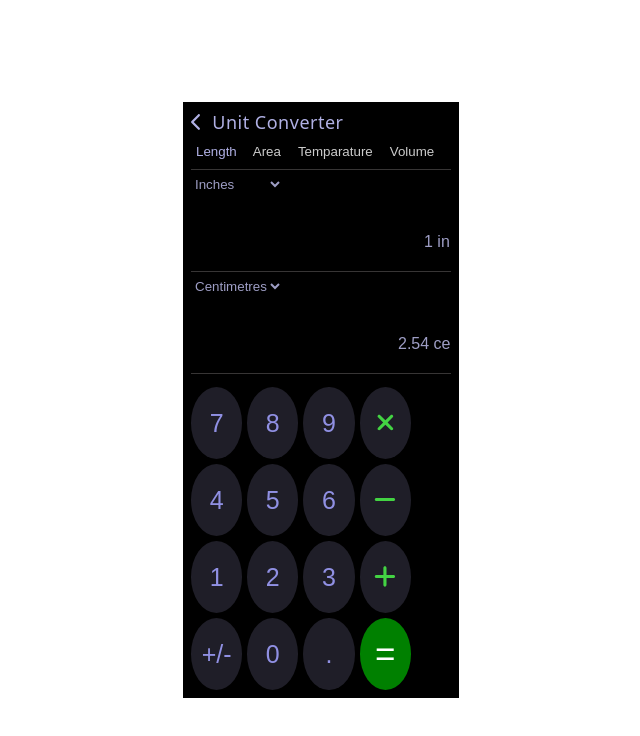
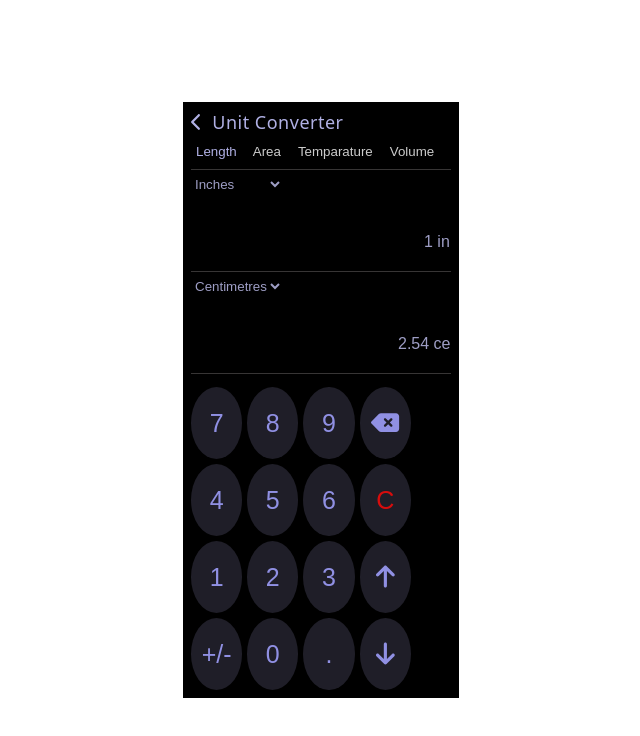
Before and after one commit to AnjumSunkesula/Calculator-App, a React (Vite) app: page / in a window 1280 px wide. Both pictures are taken after a click on the icon 578 px from the left and 268 px from the top of the page. Shown: the top 736 px of the page, without its empty margins (319-959 px from the left). Built offline with nearby package versions, Linux system fonts and the light colour scheme.

Commit message:
added  icons to display when scaleConverter is true

```diff
--- a/src/components/keypad.jsx
+++ b/src/components/keypad.jsx
@@ -1,8 +1,11 @@
 import React from "react";
 import { FontAwesomeIcon } from '@fortawesome/react-fontawesome';
-import {faDivide, faMinus, faPlus, faXmark, faDeleteLeft} from '@fortawesome/free-solid-svg-icons';
+import {faDivide, faMinus, faPlus, faXmark, faDeleteLeft, faArrowUp, faArrowDown} from '@fortawesome/free-solid-svg-icons';
+import { icon } from "@fortawesome/fontawesome-svg-core";
 
-function Keypad ({ handleClick, handleClear, ScaleConverter }) {
+function Keypad ({ handleClick, handleClear, ScaleConverter, handleDelete }) {
+
+
 
     return(
         <>
@@ -14,7 +17,7 @@ function Keypad ({ handleClick, handleClear, ScaleConverter }) {
                     {ScaleConverter && <button className='operator' onClick={() => handleClick("/")}><FontAwesomeIcon icon={faDivide}/></button>}
                 </div>
                 <div className='rows'>
-                    {["7", "8", "9", ScaleConverter ? <FontAwesomeIcon icon={faDeleteLeft}/> : <FontAwesomeIcon icon={faXmark}/>].map((item, index) => (
+                    {["7", "8", "9", !ScaleConverter ? <FontAwesomeIcon icon={faDeleteLeft} onClick={handleDelete}/> : <FontAwesomeIcon icon={faXmark}/>].map((item, index) => (
                         <button
                             key={index} onClick={() => handleClick(item)}
                             className={React.isValidElement(item) && item.props.icon.iconName === "xmark" ? "operator" : ''} >
@@ -23,16 +26,28 @@ function Keypad ({ handleClick, handleClear, ScaleConverter }) {
                     ))}
                 </div>
                 <div className='rows'>
-                    {["4", "5", "6", <FontAwesomeIcon icon={faMinus}/>].map((item, index) => (
+                    {/* {["4", "5", "6", <FontAwesomeIcon icon={faMinus}/>].map((item, index) => (
                         <button
                             key={index} onClick={() => handleClick(item)}
                             className={React.isValidElement(item) && item.props.icon.iconName === "minus" ? "operator" : ''}>
                             {item}
                         </button>
+                    ))} */}
+                    {["4", "5", "6"].map((item, index) => (
+                        <button key={index} onClick={() => handleClick(item)}>
+                            {item}
+                        </button>
                     ))}
+                    {!ScaleConverter ? (
+                        <button className="clear" onClick={handleClear}>C</button>
+                    ) : (
+                        <button className="operator">
+                            <FontAwesomeIcon icon={faMinus} onClick={() => handleClick("-")} />
+                        </button>
+                    )}
                 </div>
                 <div className='rows'>
-                    {["1", "2", "3", <FontAwesomeIcon icon={faPlus}/>].map((item, index) => (
+                    {["1", "2", "3", !ScaleConverter ?  <FontAwesomeIcon icon={faArrowUp}/> : <FontAwesomeIcon icon={faPlus}/> ].map((item, index) => (
                         <button
                             key={index} onClick={() => handleClick(item)}
                             className={React.isValidElement(item) && item.props.icon.iconName === "plus" ? "operator" : ""}>
@@ -41,8 +56,8 @@ function Keypad ({ handleClick, handleClear, ScaleConverter }) {
                     ))}
                 </div>
                 <div className='rows'>
-                    {["+/-", "0", ".", "="].map((item, index) => (
-                        <button key={index} onClick={() => handleClick(item)} className = {item === "=" ? "equals" : ''}>
+                    {["+/-", "0", ".", !ScaleConverter ? <FontAwesomeIcon icon={faArrowDown} /> : "="].map((item, index) => (
+                        <button key={index} onClick={() => handleClick(item)} className = {item === "=" ? "equals" : ''} disabled={ScaleConverter && item === "+/-"}>
                             {item}
                         </button>
                     ))}
```
